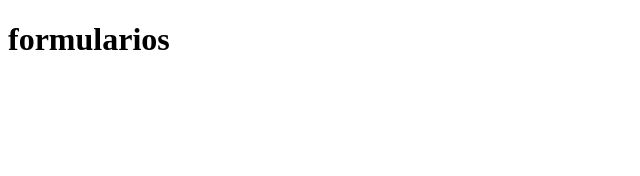
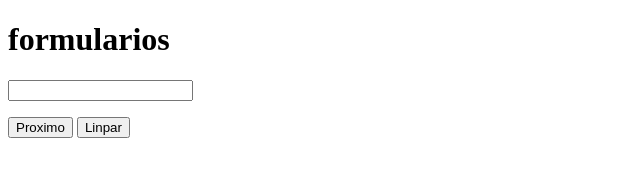
Before and after one commit to marcaoemanuel/html-css, a plain HTML site: page Exercios/ex025/form002.html in a window 1280 px wide. Shown: the whole page, without its empty margins (0-640 px from the left). Drawn offline with Linux system fonts and the light colour scheme.

Commit message:
email com formularios

```diff
--- a/Exercios/ex025/form002.html
+++ b/Exercios/ex025/form002.html
@@ -7,7 +7,16 @@
 </head>
 <body>
     <h1>formularios</h1>
-    <form action="" method="post"></form>
-    <label for="autocomplet off"></label>
+    <form >
+        <label for="iemail"></label>
+        <p>
+            <input type="email" name="email" id="iemail" required autocomplete="email">
+        </p>
+        <p>
+            <input type="submit" value="Proximo">
+            <input type="reset" value="Linpar">
+        </p>
+    </form>
+
 </body>
 </html>
```
